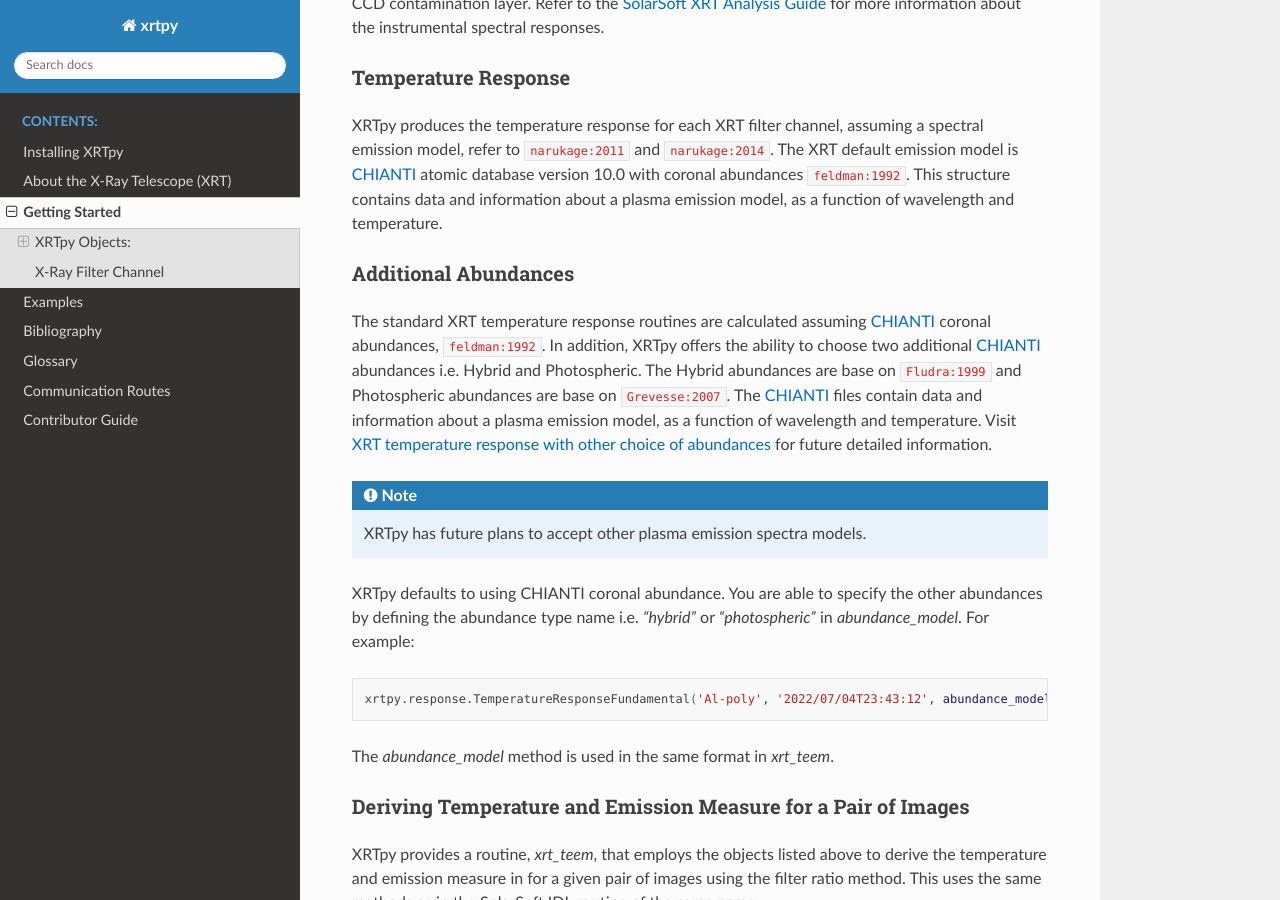
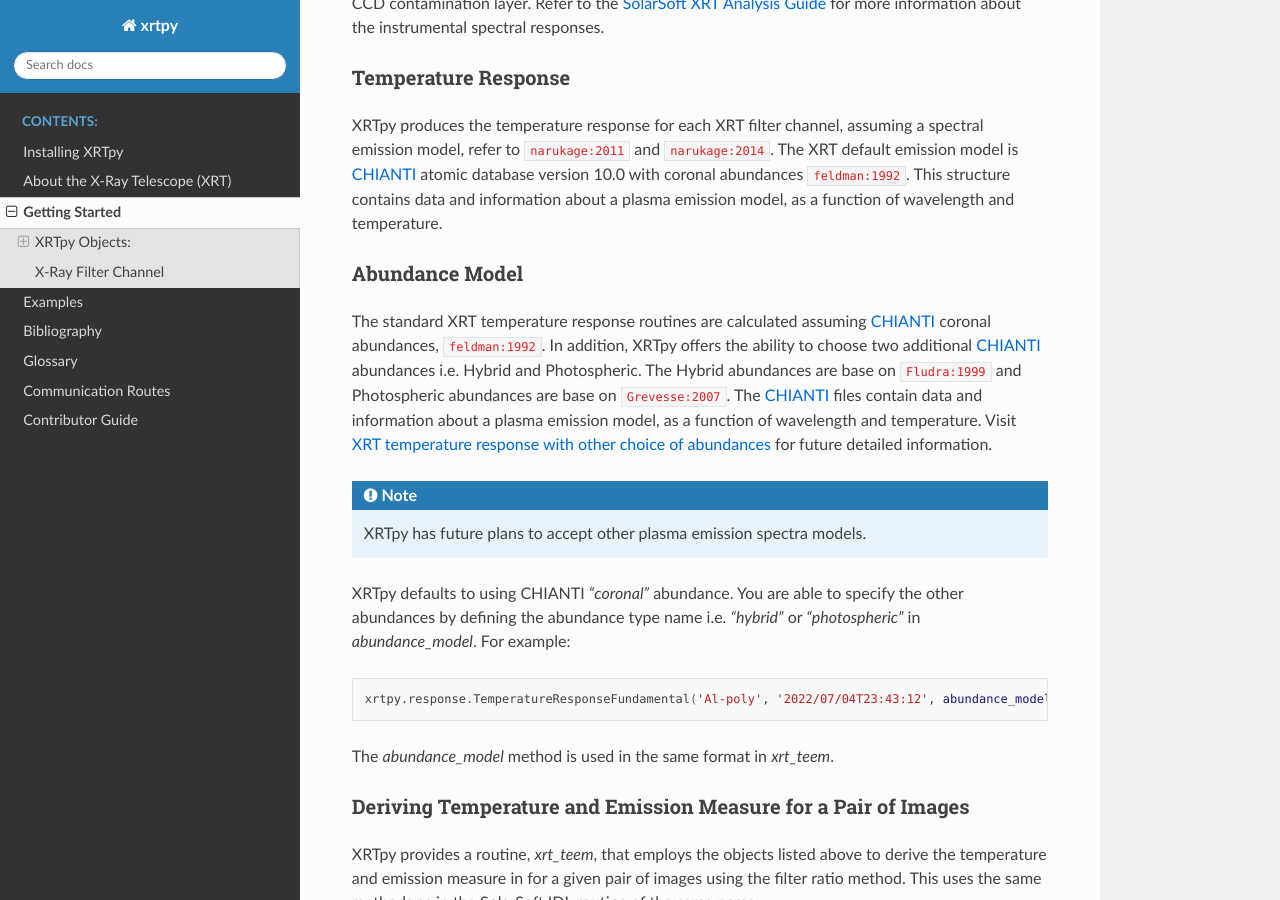
Before and after one commit to HinodeXRT/xrtpy, a Sphinx documentation site: the page built from docs/getting_started.rst, in a window 1280 px wide and 900 px high, scrolled down 637 px. Built offline with Sphinx 7.4.7 and the Read the Docs theme 2.0.0, drawn with Linux system fonts in a browser that asks for light colours; cross-references to code outside the pages are shown as plain code.

Commit message:
Correction to title

```diff
--- a/docs/getting_started.rst
+++ b/docs/getting_started.rst
@@ -31,7 +31,7 @@ XRTpy produces the temperature response for each XRT filter channel, assuming a
 The XRT default emission model is `CHIANTI`_ atomic database version 10.0 with coronal abundances :cite:t:`feldman:1992`. This structure contains data and information about a plasma emission model, as a function of wavelength and temperature.
 
 
-Additional Abundances
+Abundance Model
 ---------------------
 The standard XRT temperature response routines are calculated assuming `CHIANTI`_ coronal abundances, :cite:t:`feldman:1992`.
 In addition, XRTpy offers the ability to choose two additional `CHIANTI`_ abundances i.e. Hybrid and Photospheric.
@@ -42,7 +42,7 @@ Visit `XRT temperature response with other choice of abundances`_ for future det
 .. note::
     XRTpy has future plans to accept other plasma emission spectra models.
 
-XRTpy defaults to using CHIANTI coronal abundance. You are able to specify the other abundances by defining the abundance type name
+XRTpy defaults to using CHIANTI `"coronal"` abundance. You are able to specify the other abundances by defining the abundance type name
 i.e. `"hybrid"` or `"photospheric"` in `abundance_model`. For example:
 
 .. code-block:: bash
```
